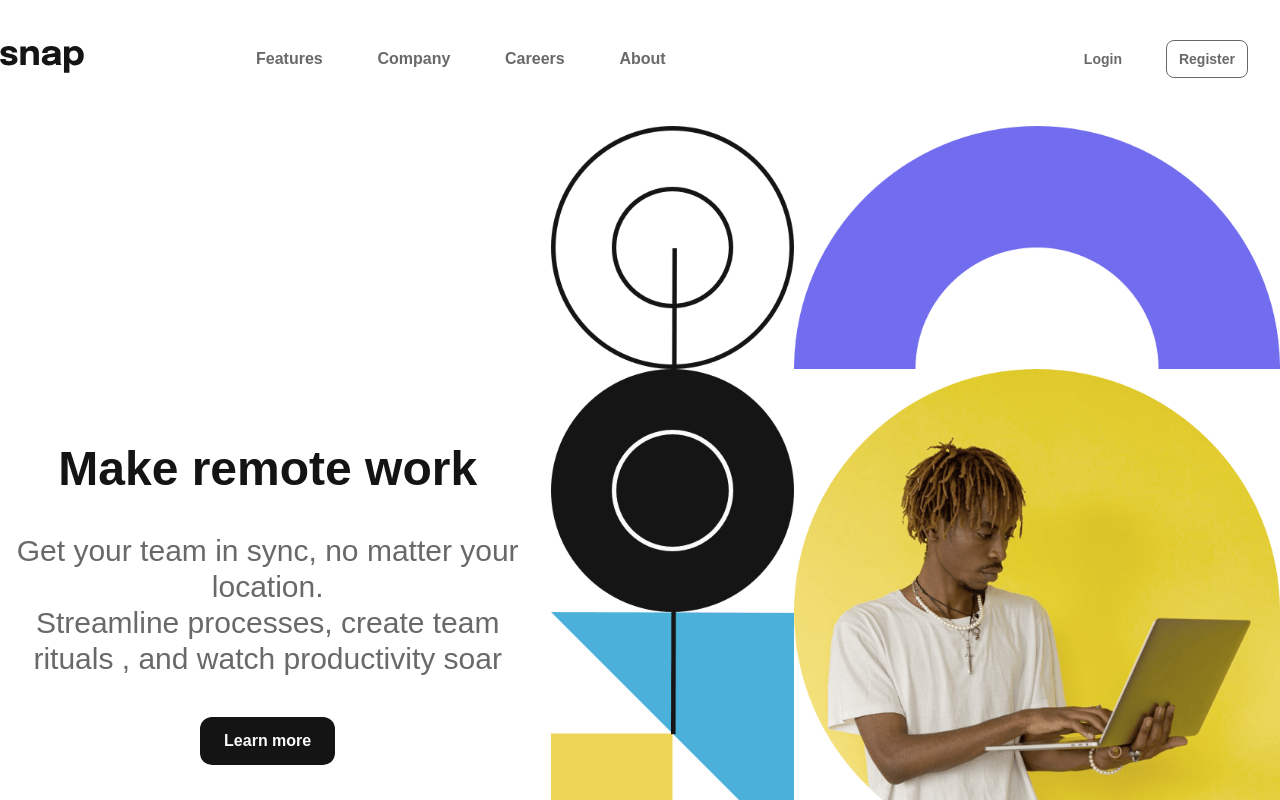
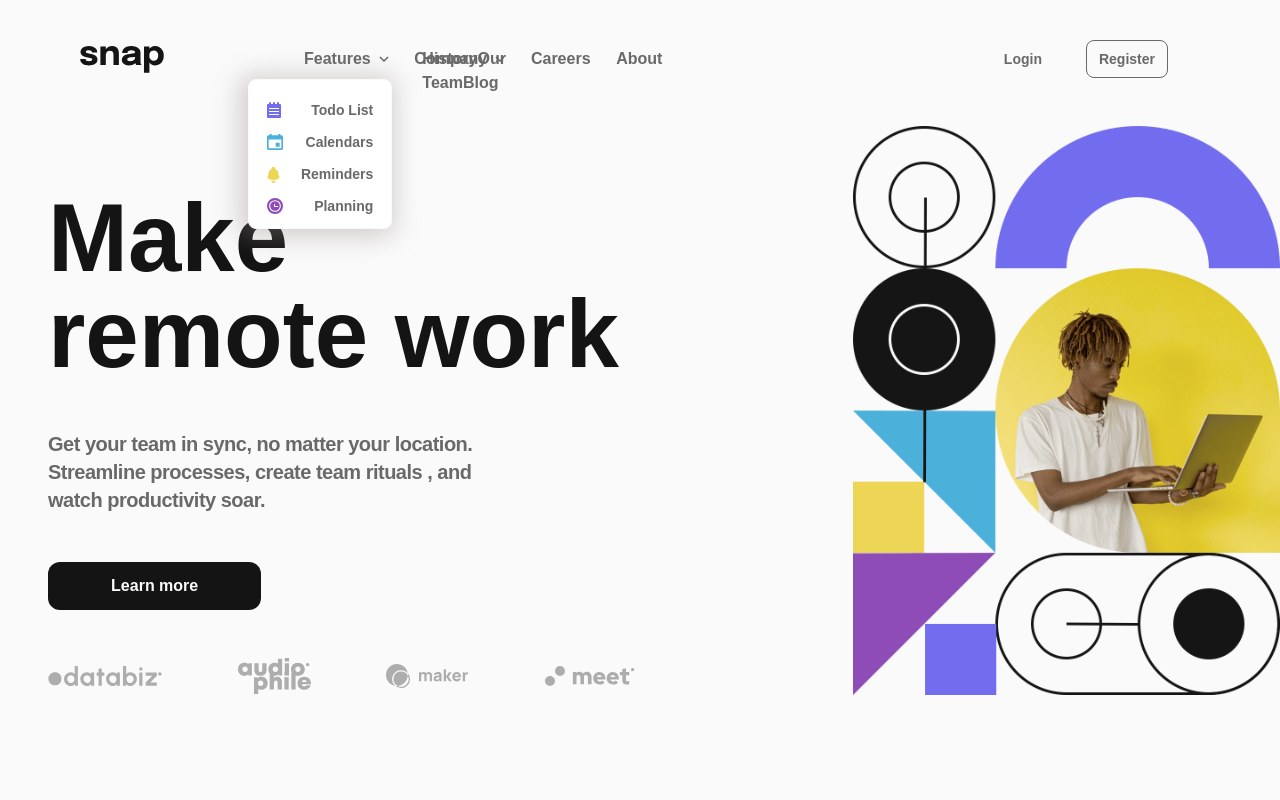
Before and after one commit to richardebrain/snap, a Next.js app: page / in a window 1280 px wide. Shown: the top 800 px of the page. Built offline with nearby package versions, Linux system fonts and the light colour scheme.

Commit message:
styling header arae

```diff
--- a/components/Header.jsx
+++ b/components/Header.jsx
@@ -1,11 +1,17 @@
 import SnapLogo from "../public/images/logo.svg";
 import OpenMenu from "../public/images/icon-menu.svg";
 import CloseMenu from "../public/images/icon-close-menu.svg";
+import Up from "../public/images/icon-arrow-up.svg";
+import Down from "../public/images/icon-arrow-down.svg";
 import Button from "./Button";
+import TodoIcon from "../public/images/icon-todo.svg";
+import ReminderIcon from "../public/images/icon-reminders.svg";
+import PlanningIcon from "../public/images/icon-planning.svg";
+import CalendarIcon from "../public/images/icon-calendar.svg";
 
 const Header = () => {
   return (
-    <header className="my-10 flex justify-between mx-auto items-center mx-5 max-h-24 text-mediumGray">
+    <header className="my-10 flex justify-between  items-center mx-20 max-h-24 text-mediumGray ">
       <div className=" min-w-fit ">
         <SnapLogo />
       </div>
@@ -13,28 +19,66 @@ const Header = () => {
       <div className="flex justify-between items-center  md:w-4/5">
         <div className=" hidden w-full justify-between items-center space-x-5 md:flex">
           <div className="flex justify-between items-center w-2/5 font-semibold">
-            <span>
-              <h3>Features</h3>
+            <span className="cursor-pointer relative flex justify-between items-center space-x-2 hover:text-almostBlack">
+              <h4>Features</h4>
+              <div className="hover:text-almostBlack">
+                <Up className="hidden" />
+                <Down />
+              </div>
+              <div
+                id="content-dropdown  "
+                className="flex flex-col justify-between items-center space-y-3 absolute top-8 -left-16 text-mediumGray text-sm w-36 bg-white border shadow-3xl border-almostWhite py-3 rounded-lg"
+              >
+                <span className="flex justify-between space-x-4 items-center mt-2 w-3/4">
+                  <TodoIcon />
+                  <span>Todo List</span>
+                </span>
+                <span className="flex justify-between items-center space-x-4 w-3/4">
+                  <CalendarIcon />
+                  <span>Calendars</span>
+                </span>
+                <span className="flex justify-between items-center space-x-4 w-3/4">
+                  <ReminderIcon />
+                  <span>Reminders</span>
+                </span>
+                <span className="flex justify-between items-center space-x-4 mb-3 w-3/4">
+                  <PlanningIcon />
+                  <span className="">Planning</span>
+                </span>
+              </div>
             </span>
-            <span>
-              <h3>Company</h3>
+            <span className="cursor-pointer flex relative justify-between items-center space-x-2 hover:text-almostBlack">
+              <h4>Company</h4>
+              <div className="hover:text-almostBlack">
+                <Up className="hidden " />
+                <Down />
+              </div>
+              <div id="content-two " className=" absolute top-0 left-0">
+                <span> History</span>
+                <span>Our Team</span>
+                <span>Blog</span>
+              </div>
             </span>
-            <span>
-              <h3>Careers</h3>
+            <span className="cursor-pointer hover:text-almostBlack">
+              <h4>Careers</h4>
             </span>
-            <span>
-              <h3>About</h3>
+            <span className="cursor-pointer  hover:text-almostBlack">
+              <h4>About</h4>
             </span>
           </div>
           <div className="flex justify-between items-center font-semibold align-left w-50">
-            <Button className='px-3 py- text-sm hover:text-almostBlack'>Login</Button>
-            <Button className='px-3 py-2 border-solid border mx-8 rounded-lg border-mediumGray text-sm hover:border-almostBlack hover:text-almostBlack'>Register</Button>
+            <Button className="px-3 py- text-sm cursor-pointer hover:text-almostBlack ">
+              Login
+            </Button>
+            <Button className="px-3 py-2 border-solid cursor-pointer border mx-8 rounded-lg border-mediumGray text-sm hover:border-almostBlack hover:text-almostBlack">
+              Register
+            </Button>
           </div>
         </div>
         <div className="block md:hidden">
-        <OpenMenu />
+          <OpenMenu />
+          <CloseMenu />
         </div>
-
       </div>
     </header>
   );
--- a/pages/index.jsx
+++ b/pages/index.jsx
@@ -14,35 +14,35 @@ export default function Home() {
       <Head>
         <title>Snap</title>
       </Head>
-      <div className=" flex flex-col-reverse  my-12 items-center justify-between mx-auto md:flex-row md:container md:space-x-4">
-        <div className="flex flex-col mx-auto items-center flex-nowrap space-y-10 text-almostBlack">
-          <h1 className="text-4xl font-bold sm:text-5xl">Make remote work</h1>
-          <p className=" mx-auto text-center text-xl text-mediumGray font-medium sm:text-3xl">
-            Get your team in sync, no matter your location. <br /> Streamline
-            processes, create team rituals , and watch productivity soar
+      <div className=" flex flex-col-reverse  my-12 items-center justify-between mx-auto md:flex-row md:container md:space-x-4 bg-almostWhite">
+        <div className="flex flex-col mx-auto items-center flex-nowrap space-y-12 text-almostBlack sm:justify-self-start md:w-6/12 sm:mx-0 md:mt-18 lg:ml-12">
+          <h1 className="text-4xl w-full text-center font-bold sm:text-5xl md:text-left md:text-6xl lg:text-8xl ">Make <span className="md:block">remote work</span></h1>
+          <p className=" mx-auto text-center tracking-tight  text-lg font-semibold leading-7 text-mediumGray sm:text-2xl md:text-xl md:w-9/12 md:ml-0 md:text-left">
+            Get your team in sync, no matter your location.  Streamline
+            processes, create team rituals , and watch productivity soar.
           </p>
-          <div>
-            <Button className="bg-almostBlack text-almostWhite py-3 px-6 font-bold rounded-xl">
+          <div className="w-full text-center lg:mb-12 md:text-left">
+            <Button className="bg-almostBlack cursor-pointer text-almostWhite h-12 w-5/12 font-bold rounded-xl hover:text-almostBlack hover:bg-almostWhite hover:border hover:border-almostBlack sm:w-4/12 ">
 
               Learn more
             </Button>
           </div>
-          <div className="logos flex space-x-1  mx-auto  items-center justify-between sm:space-x-6 md:space-x-8">
-            <DataBiz />
-            <AudioPhile />
-            <Maker />
-            <Meet />
+          <div className="logos w-full flex content-center flex-col space-y-6  mx-auto  items-center justify-between sm:flex-row sm:space-x-4 md:space-x-4 md:w-11/12 md:ml-0 sm:space-y-0 ">
+            <DataBiz className='cursor-pointer'/>
+            <AudioPhile className='cursor-pointer'/>
+            <Maker className='cursor-pointer' />
+            <Meet className='cursor-pointer'/>
           </div>
         </div>
         <div
           id="image-container-mobile"
-          className="w-full mx-auto mb-14 md:hidden"
+          className=" mx-auto  mb-14 md:hidden"
         >
           <Image src={heroImageMobile} alt="hero-mobile" />
         </div>
         <div
           id="image-container-desktop"
-          className="hidden w-full mx-auto mb-14 md:block"
+          className="hidden h-full   mx-auto mb-14 sm:w-6/12 md:w-4/12  md:block"
         >
           <Image src={heroImageDesktop} alt="hero-mobile" />
         </div>
--- a/styles/globals.css
+++ b/styles/globals.css
@@ -3,12 +3,14 @@
 @tailwind utilities;
 
 
-@import url('https://fonts.googleapis.com/css2?family=Epilogue:wght@700&display=swap');
+@import url('https://fonts.googleapis.com/css2?family=Epilogue:wght@300&display=swap');
+
 html,
 body {
   padding: 0;
   margin: 0;
   font-family: 'Epilogue', sans-serif;
+  background-color:hsl(0, 0%, 98%) ;
 
 
 }
--- a/tailwind.config.js
+++ b/tailwind.config.js
@@ -16,8 +16,13 @@ module.exports = {
       'almostWhite': "hsl(0, 0%, 98%)",
       'mediumGray': "hsl(0, 0%, 41%)",
       'almostBlack': "hsl(0, 0%, 8%)",
+      'white':'white'
     },
-    extend: {},
+    extend: {
+      boxShadow:{
+        '3xl':'-3px 2px 24px 6px rgba(158,140,140,0.40)'
+      }
+    },
   },
   plugins: [],
 };
```
